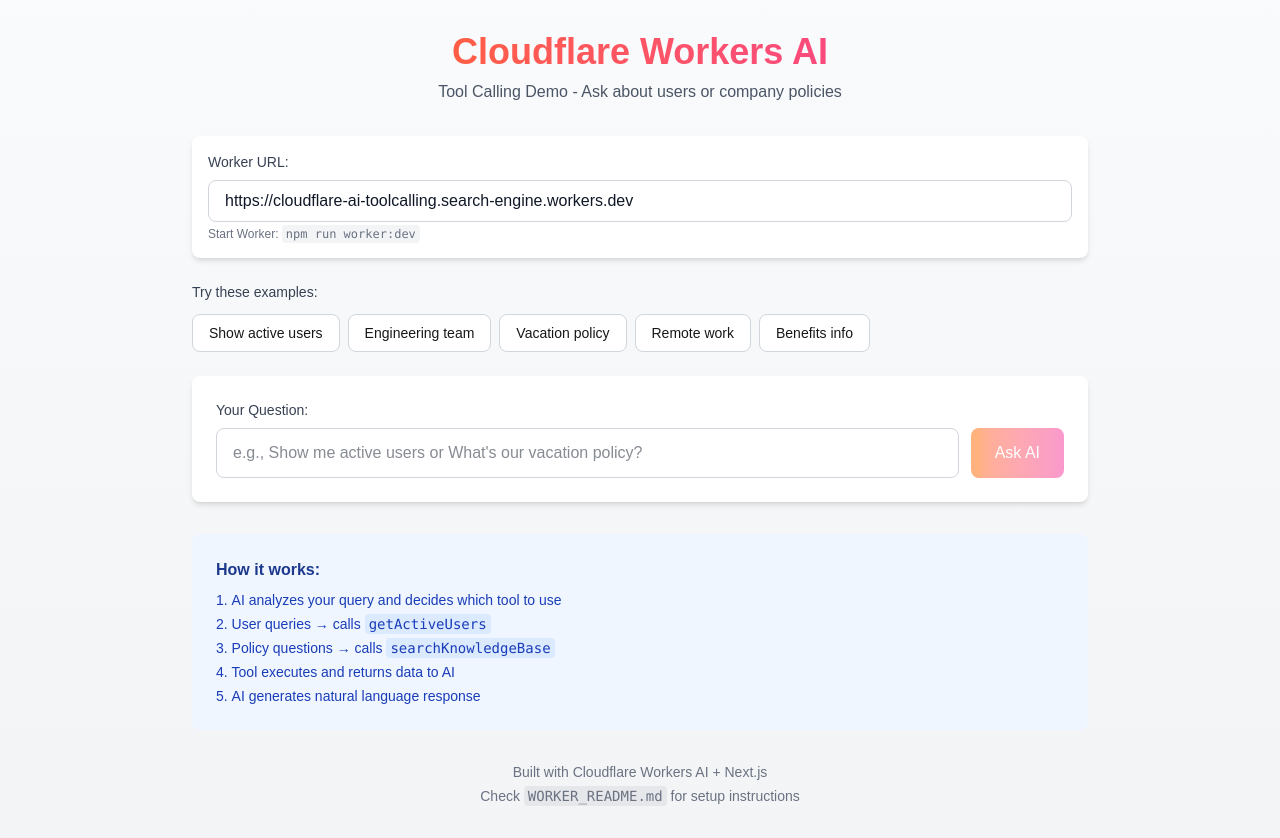
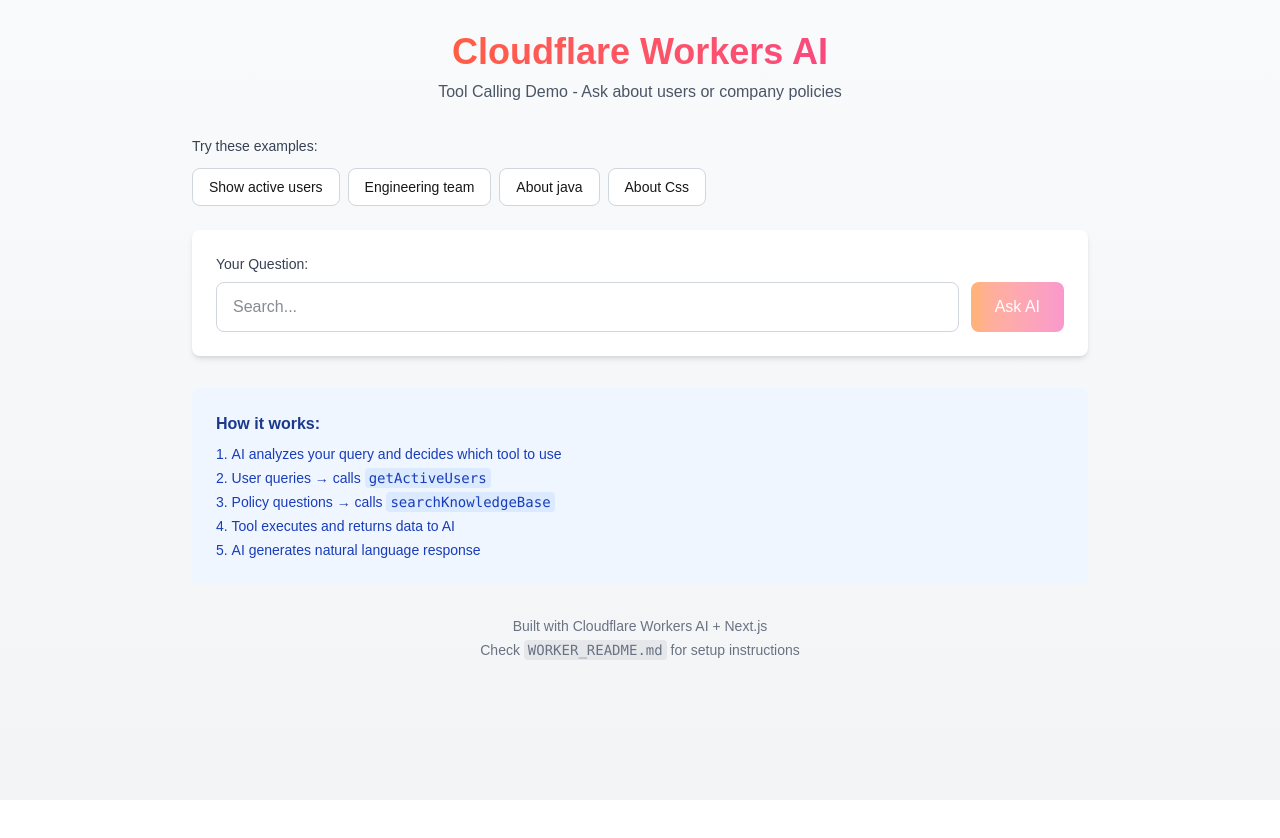
Before and after one commit to Kamakshi-Aruna/cloudflare-tool-calling-database, a Next.js app: page / in a window 1280 px wide. After the commit the page ends 800 px from the top, so only its background shows below. Built offline with nearby package versions, Linux system fonts and the light colour scheme.

Commit message:
code updates

```diff
--- a/src/app/page.tsx
+++ b/src/app/page.tsx
@@ -19,9 +19,8 @@
   const exampleQueries = [
     { label: 'Show active users', query: 'Show me the list of active users' },
     { label: 'Engineering team', query: 'List all active users in Engineering department' },
-    { label: 'Vacation policy', query: 'What is our vacation policy?' },
-    { label: 'Remote work', query: 'Tell me about our remote work policy' },
-    { label: 'Benefits info', query: 'What benefits do we offer?' },
+    { label: 'About java', query: 'What is our java?' },
+    { label: 'About Css', query: 'What is css??' },
   ];
 
   const handleSubmit = async (e: React.FormEvent) => {
@@ -64,23 +63,6 @@
           </p>
         </div>
 
-        {/* Worker URL Configuration */}
-        <div className="bg-white dark:bg-gray-800 rounded-lg shadow-md p-4 mb-6">
-          <label className="block text-sm font-medium mb-2 text-gray-700 dark:text-gray-300">
-            Worker URL:
-          </label>
-          <input
-            type="text"
-            value={workerUrl}
-            onChange={(e) => setWorkerUrl(e.target.value)}
-            className="w-full px-4 py-2 border border-gray-300 dark:border-gray-600 rounded-lg bg-white dark:bg-gray-700 text-gray-900 dark:text-gray-100 focus:ring-2 focus:ring-orange-500 focus:border-transparent"
-            placeholder="http://localhost:8787"
-          />
-          <p className="text-xs text-gray-500 dark:text-gray-400 mt-1">
-            Start Worker: <code className="bg-gray-100 dark:bg-gray-700 px-1 py-0.5 rounded">npm run worker:dev</code>
-          </p>
-        </div>
-
         {/* Example Queries */}
         <div className="mb-6">
           <p className="text-sm font-medium mb-3 text-gray-700 dark:text-gray-300">Try these examples:</p>
@@ -108,7 +90,7 @@
                 type="text"
                 value={query}
                 onChange={(e) => setQuery(e.target.value)}
-                placeholder="e.g., Show me active users or What's our vacation policy?"
+                placeholder="Search..."
                 className="flex-1 px-4 py-3 border border-gray-300 dark:border-gray-600 rounded-lg bg-white dark:bg-gray-700 text-gray-900 dark:text-gray-100 focus:ring-2 focus:ring-orange-500 focus:border-transparent"
                 disabled={loading}
               />
```
